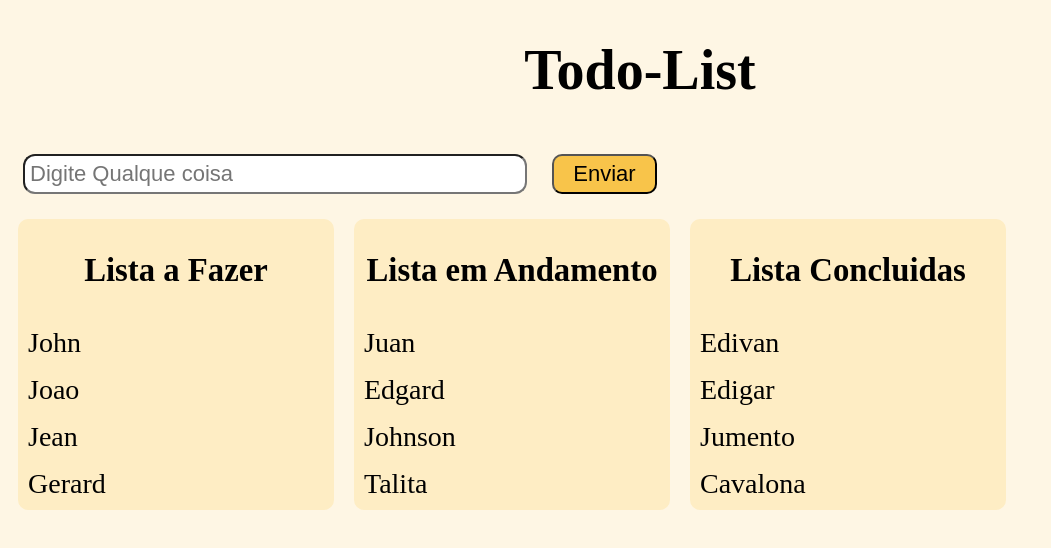
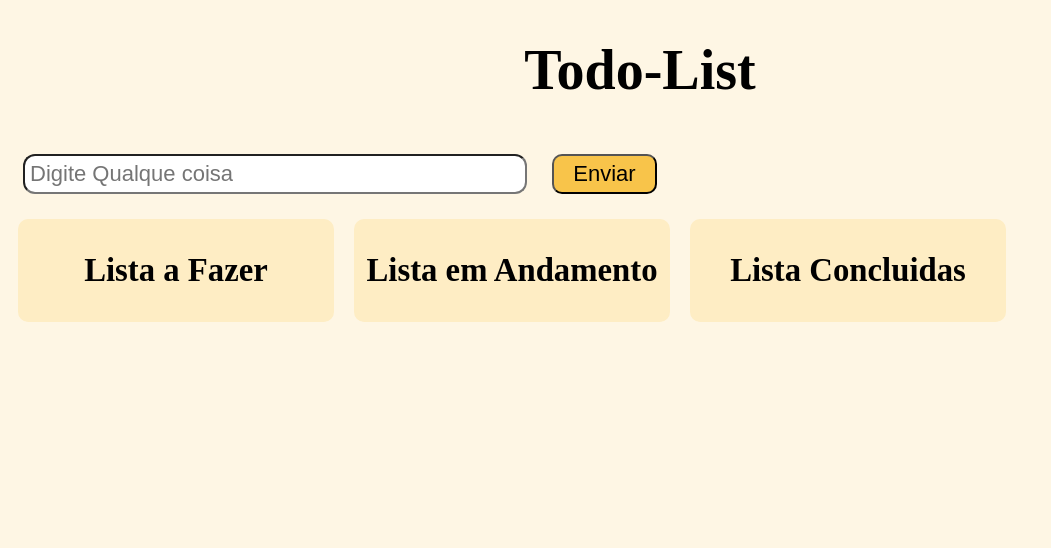
Before and after one commit to Edivansanto5/to-do-list.vue.js, a Vue app: page / in a window 1280 px wide. Shown: the top 548 px of the page, without its empty margins (0-1051 px from the left). Built offline with nearby package versions, Linux system fonts and the light colour scheme.

Commit message:
removendo lista estasticas

```diff
--- a/src/components/toList.vue
+++ b/src/components/toList.vue
@@ -4,12 +4,13 @@
       <h1>Todo-List</h1>
       <input type="text" v-model="lista.text" placeholder="Digite Qualque coisa">
       <button type="button" @click="addLista()" > Enviar</button>
+
+      <draggable :lista="listas" group="people" >
+        <div class="listas" v-for="(lista, index) in listas" :key="index">
+          <span>{{lista.text}}</span>
+        </div>
+      </draggable>
     </div>
-    <draggable :lista="listas" group="people" @change="log">
-    <div class="listas" v-for="(lista, index) in listas" :key="index">
-        <span>{{lista.text}}</span>
-    </div>
-  </draggable>
 
     <div class="list1">
       <h3>Lista a Fazer</h3>
@@ -17,17 +18,18 @@
         <div class="listas" v-for="(element) in list1" :key="element.name">{{ element.name }}</div>
       </draggable>
     </div>
+
     <div class="list2">
       <h3>Lista em Andamento</h3>
       <draggable :list="list2" group="people">
-        <div class="listas" v-for="(element) in list2" :key="element.name">{{ element.name }} </div>
+
       </draggable>
     </div>
 
     <div class="list3">
       <h3>Lista Concluidas</h3>
       <draggable :list="list3" group="people" @change="log">
-        <div class="listas" v-for="(element) in list3" :key="element.name">{{ element.name }}</div>
+
       </draggable>
     </div>
 
@@ -49,24 +51,24 @@ export default {
         text:''
       },
       listas:[],
-      list1: [
-        { name: "John"},
-        { name: "Joao"},
-        { name: "Jean"},
-        { name: "Gerard"}
-      ],
-      list2: [
-        { name: "Juan"},
-        { name: "Edgard"},
-        { name: "Johnson"},
-        { name: "Talita"}
-      ],
-      list3: [
-        { name: "Edivan"},
-        { name: "Edigar" },
-        { name: "Jumento"},
-        { name: "Cavalona"}
-      ]
+      // list1: [
+      //   { name: "John"},
+      //   { name: "Joao"},
+      //   { name: "Jean"},
+      //   { name: "Gerard"}
+      // ],
+      // list2: [
+      //   { name: "Juan"},
+      //   { name: "Edgard"},
+      //   { name: "Johnson"},
+      //   { name: "Talita"}
+      // ],
+      // list3: [
+      //   { name: "Edivan"},
+      //   { name: "Edigar" },
+      //   { name: "Jumento"},
+      //   { name: "Cavalona"}
+      // ]
     };
   },
   components: {
```
